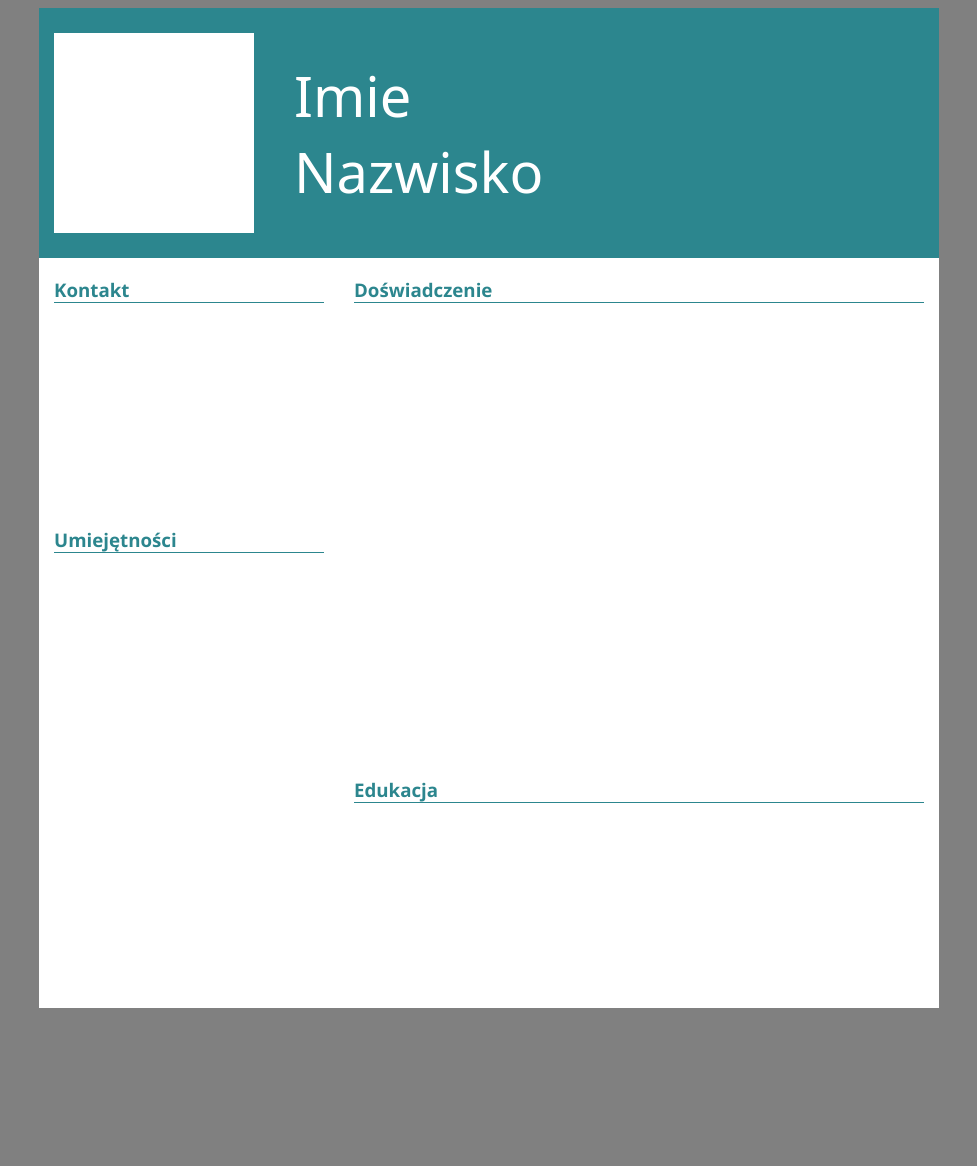
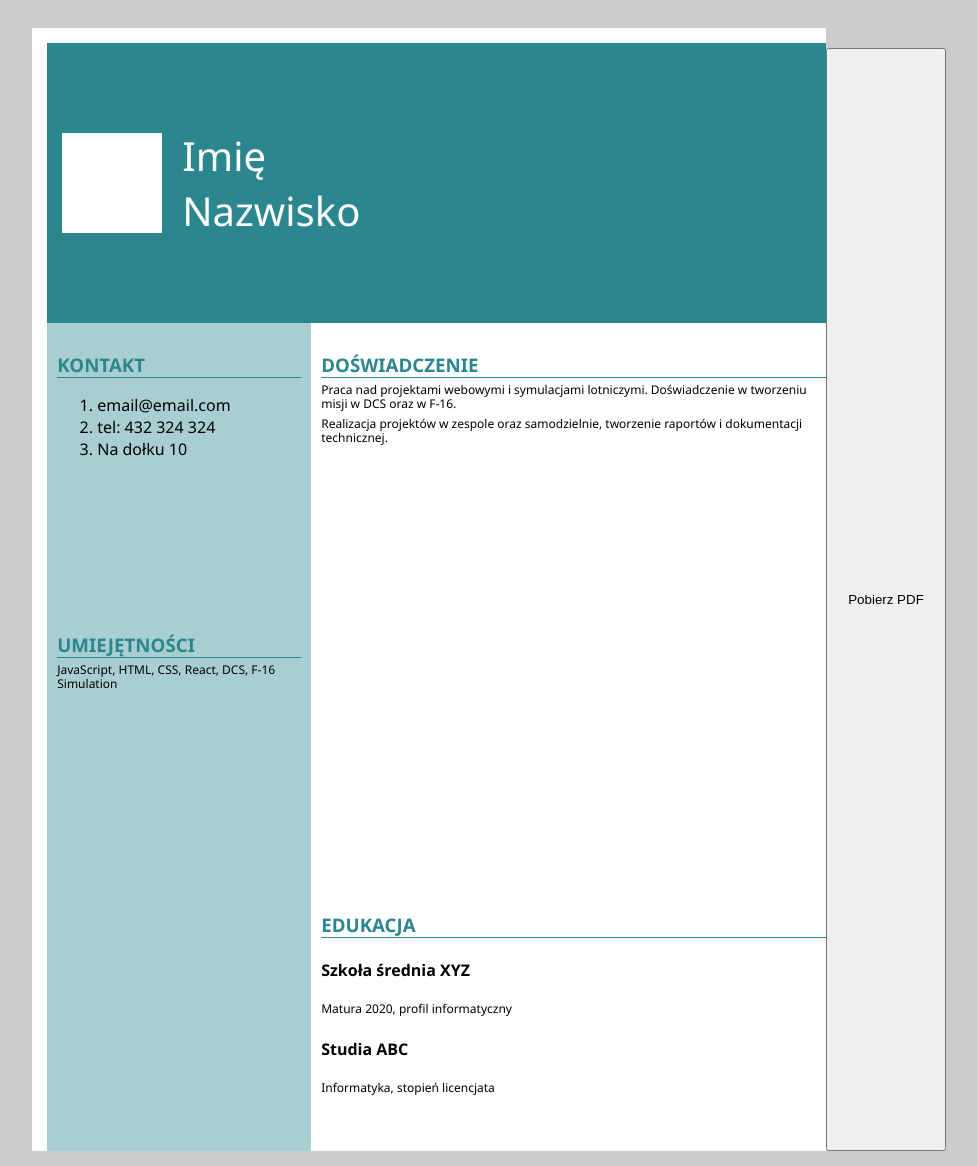
Before and after one commit to jeryszka/KreatorCV, a plain HTML site: page szablon_grzegorz.html in a window 1280 px wide. Shown: the whole page, without its empty margins (151-1128 px from the left). Before the commit the page ends 1016 px from the top, so only its background shows below. Drawn offline with Linux system fonts and the light colour scheme.

Commit message:
Update szablon_grzegorz.html

```diff
--- a/szablon_grzegorz.html
+++ b/szablon_grzegorz.html
@@ -1,98 +1,117 @@
 <!DOCTYPE html>
-<html lang="en">
+<html lang="pl">
 <head>
 <meta charset="UTF-8">
 <meta name="viewport" content="width=device-width, initial-scale=1.0">
-    <title>Document</title>
+<title>CV PDF</title>
 <style>
-        body{
+    body {
         display: flex;
-            align-items: center;
         justify-content: center;
+        background: #ccc;
         font-family: 'Segoe UI', Tahoma, Geneva, Verdana, sans-serif;
-            background-color: grey;
+        padding: 20px;
     }
-        #CV-container{
+
+    #CV-container {
+        width: 794px;  /* A4 width in px at 96dpi */
+        height: 1123px; /* A4 height in px */
+        background: white;
         display: grid;
-            grid-template-columns: 300px 300px 300px;
-            grid-template-rows: 250px 250px 250px 250px;
-            grid-template-areas: "h h h"
+        grid-template-columns: 264px 264px 264px;
+        grid-template-rows: 280px 280px 280px 280px;
+        grid-template-areas:
+            "h h h"
             "c exp exp"
             "s exp exp"
             "s edu edu";
-            background-color: white;
+        box-sizing: border-box;
+        padding: 15px;
+        overflow: hidden;
     }
 
-        header{
-            padding-left: 15px;
+    header {
+        grid-area: h;
         display: flex;
         align-items: center;
-            grid-area: h;
-            background-color: #2C868E;
-
+        padding-left: 15px;
+        background: #2C868E;
         color: white;
-            font-size: 3.5rem;
-        }
-        #contact{
-            grid-area: c;
-            padding-left: 15px;
-            padding-right: 15px;
-        }
-        #skills{
-            grid-area: s;
-            padding-left: 15px;
-            padding-right: 15px;
-        }
-        #expirience{
-            grid-area: exp;
-            padding-left: 15px;
-            padding-right: 15px;
-        }
-        #education{
-            grid-area: edu;
-            padding-left: 15px;
-            padding-right: 15px;
-        }
-        h3{
-            color: #2C868E;
-            border-bottom: 1px solid #2C868E;
+        font-size: 2.5rem;
     }
 
-        /*tymczasowe*/
-        .img{
-            width:200px;
-            height: 200px;
-            background-color: white;
-        }
+    #contact { grid-area: c; background: #2c868e67; padding: 10px; overflow: hidden; }
+    #skills { grid-area: s; background: #2c868e67; padding: 10px; overflow: hidden; }
+    #expirience { grid-area: exp; padding: 10px; overflow: hidden; }
+    #education { grid-area: edu; padding: 10px; overflow: hidden; }
 
-        /*-------------*/
+    h3 { color: #2C868E; border-bottom: 1px solid #2C868E; margin-bottom: 5px; }
+    .img { width: 100px; height: 100px; background: white; }
+    #imie { margin-left: 20px; }
 
-        #imie{
-            margin-left: 40px;
-        }
+    p { margin: 5px 0; font-size: 12px; line-height: 1.2; }
 </style>
 </head>
 <body>
 <div id="CV-container">
     <header>
         <div class="img"></div>
-            <div id="imie">
-                Imie <br>
-                Nazwisko
+        <div id="imie">Imię<br>Nazwisko</div>
+    </header>
+
+    <div id="contact">
+        <h3>KONTAKT</h3>
+        <ol>
+            <li>email@email.com</li>
+            <li>tel: 432 324 324</li>
+            <li>Na dołku 10</li>
+        </ol>
     </div>
-        </header>
-        <div id="contact">
-            <h3>Kontakt</h3>
+
+    <div id="skills">
+        <h3>UMIEJĘTNOŚCI</h3>
+        <p>JavaScript, HTML, CSS, React, DCS, F-16 Simulation</p>
     </div>
-        <div id="skills">
-            <h3>Umiejętności</h3>
+
+    <div id="expirience">
+        <h3>DOŚWIADCZENIE</h3>
+        <p>Praca nad projektami webowymi i symulacjami lotniczymi. Doświadczenie w tworzeniu misji w DCS oraz w F-16.</p>
+        <p>Realizacja projektów w zespole oraz samodzielnie, tworzenie raportów i dokumentacji technicznej.</p>
     </div>
-        <div id="expirience">
-            <h3>Doświadczenie</h3>
-        </div>
+
     <div id="education">
-            <h3>Edukacja</h3>
+        <h3>EDUKACJA</h3>
+        <h4>Szkoła średnia XYZ</h4>
+        <p>Matura 2020, profil informatyczny</p>
+        <h4>Studia ABC</h4>
+        <p>Informatyka, stopień licencjata</p>
     </div>
 </div>
+
+<button id="save-btn" style="margin-top: 20px; padding: 10px 20px;">Pobierz PDF</button>
+
+<script src="https://cdnjs.cloudflare.com/ajax/libs/html2pdf.js/0.10.1/html2pdf.bundle.min.js"></script>
+<script>
+document.getElementById("save-btn").addEventListener("click", () => {
+    const element = document.getElementById("CV-container");
+
+    const opt = {
+        margin:       10,
+        filename:     'cv.pdf',
+        image:        { type: 'jpeg', quality: 0.98 },
+        html2canvas:  { scale: 2 },
+        jsPDF:        { unit: 'px', format: 'a4', orientation: 'portrait' }
+    };
+
+    html2pdf().set({
+  margin: 10,
+  filename: 'cv.pdf',
+  image: { type: 'jpeg', quality: 1 },
+  html2canvas: { scale: 3 }, // wysoka skala dla ostrego PDF
+  jsPDF: { unit: 'mm', format: 'a4', orientation: 'portrait' }
+}).from(element).save();
+
+});
+</script>
 </body>
 </html>
```
Lines whose indentation alone changed are shown as unchanged.
